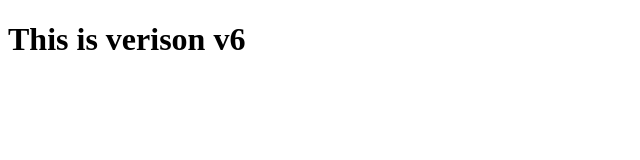
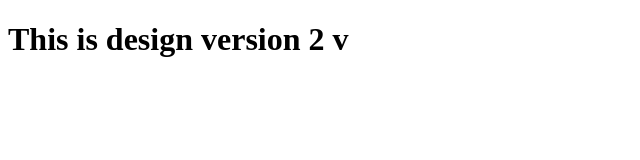
Before and after one commit to Rc-Commit210/learnGit, a plain HTML site: page index.html in a window 1280 px wide. Shown: the whole page, without its empty margins (0-640 px from the left). Drawn offline with Linux system fonts and the light colour scheme.

Commit message:
Design version

```diff
--- a/index.html
+++ b/index.html
@@ -10,7 +10,7 @@
 
 <body>
     <h1>
-        This is verison v6
+        This is design version 2 v
     </h1>
 </body>
 
```
